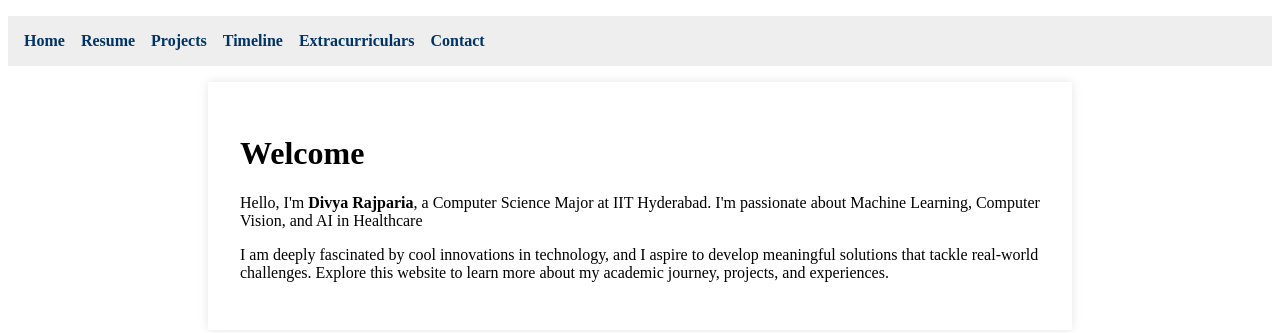
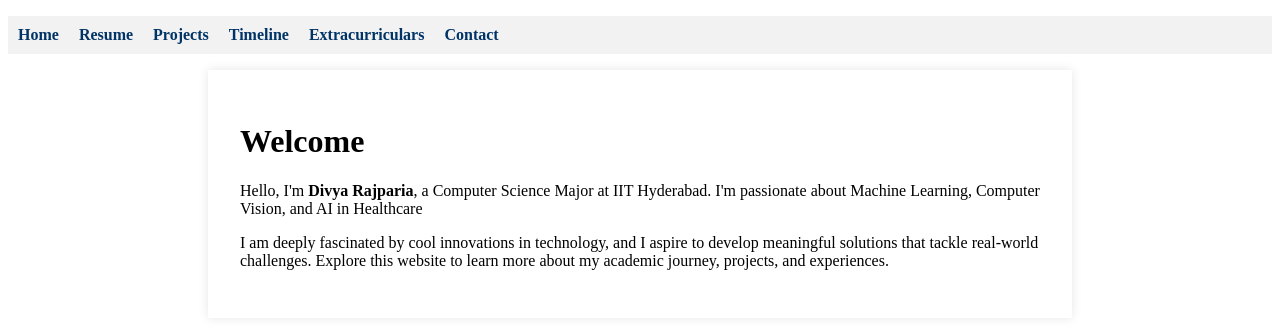
Before and after one commit to divyarajparia/divyarajparia.github.io, a plain HTML site: page index.html in a window 1280 px wide. Drawn offline with Linux system fonts and the light colour scheme.

Commit message:
added new files 4

```diff
--- a/index.html
+++ b/index.html
@@ -9,13 +9,14 @@
 </head>
 <body>
   <nav>
-  <ul>
-    <li><a href="index.html" class="active">Home</a></li>
+    <ul style="list-style: none; display: flex; gap: 20px; padding: 10px; background-color: #f2f2f2;">
+      <li><a href="index.html">Home</a></li>
+      <!-- <li><a href="about.html">About</a></li> -->
       <li><a href="resume.html">Resume</a></li>
       <li><a href="projects.html">Projects</a></li>
       <li><a href="timeline.html">Timeline</a></li>
       <li><a href="extracurriculars.html">Extracurriculars</a></li>
-    <li><a href="contact.html">Contact</a></li>
+      <li><a href="contact.html" class="active">Contact</a></li>
     </ul>
   </nav>
 
```
Also changed, not shown: timeline.html (+4 -4 lines). Lines whose indentation alone changed are shown as unchanged.
